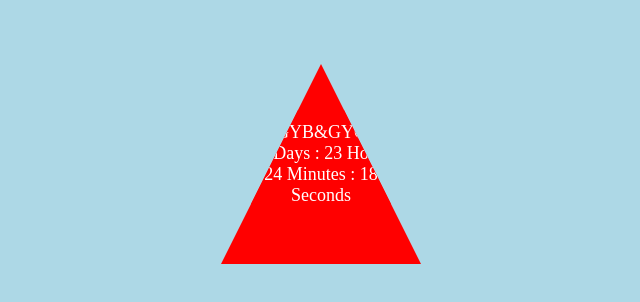
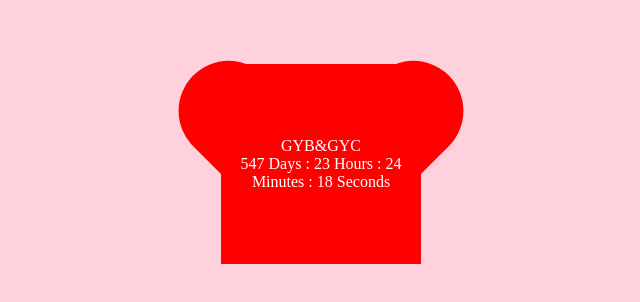
Before and after one commit to gyb13912193900/together, a plain HTML site: page index.html in a window 1280 px wide. Shown: the part 236-538 px from the top of the page, without its empty margins (319-959 px from the left). Drawn offline with Linux system fonts and the light colour scheme.

Commit message:
Update styles.css

```diff
--- a/styles.css
+++ b/styles.css
@@ -6,23 +6,21 @@ body, html {
     display: flex;
     justify-content: center;
     align-items: center;
-    background-color: #add8e6; /* 淡蓝色背景 */
+    background-color: #ffd1dc; /* 淡粉色背景 */
 }
 
 .heart {
     position: relative;
     width: 200px;
     height: 200px;
-    background-color: red;
     display: flex;
     flex-direction: column;
     justify-content: center;
     align-items: center;
     color: white;
-    clip-path: polygon(50% 0%, 0% 100%, 100% 100%); /* 暂时设置为三角形 */
+    background-color: red;
 }
 
-/* 创建爱心的上半部分 */
 .heart:before,
 .heart:after {
     content: "";
@@ -49,8 +47,7 @@ body, html {
 .text {
     position: relative;
     z-index: 10;
-    color: white;
-    font-size: 18px;
-    padding: 0 20px;
+    color: white; /* 文本颜色 */
+    font-size: 16px; /* 根据需要调整字体大小 */
     text-align: center;
 }
```
